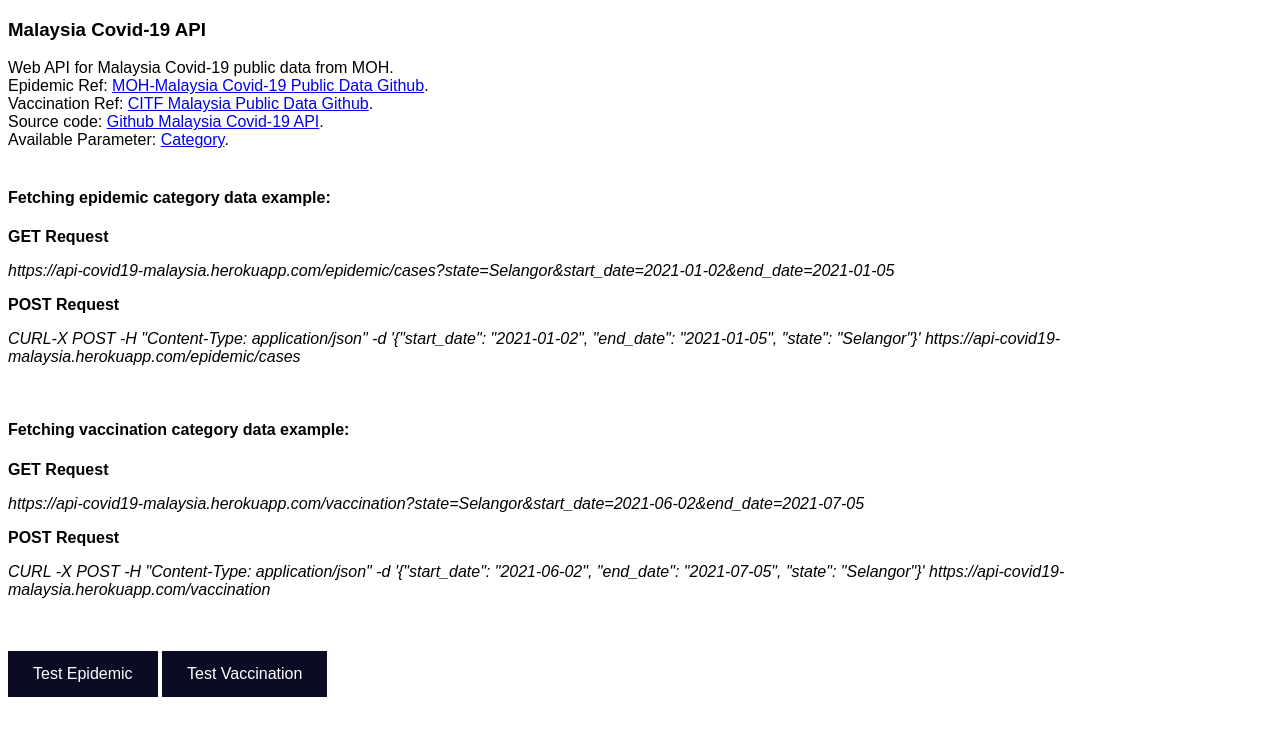
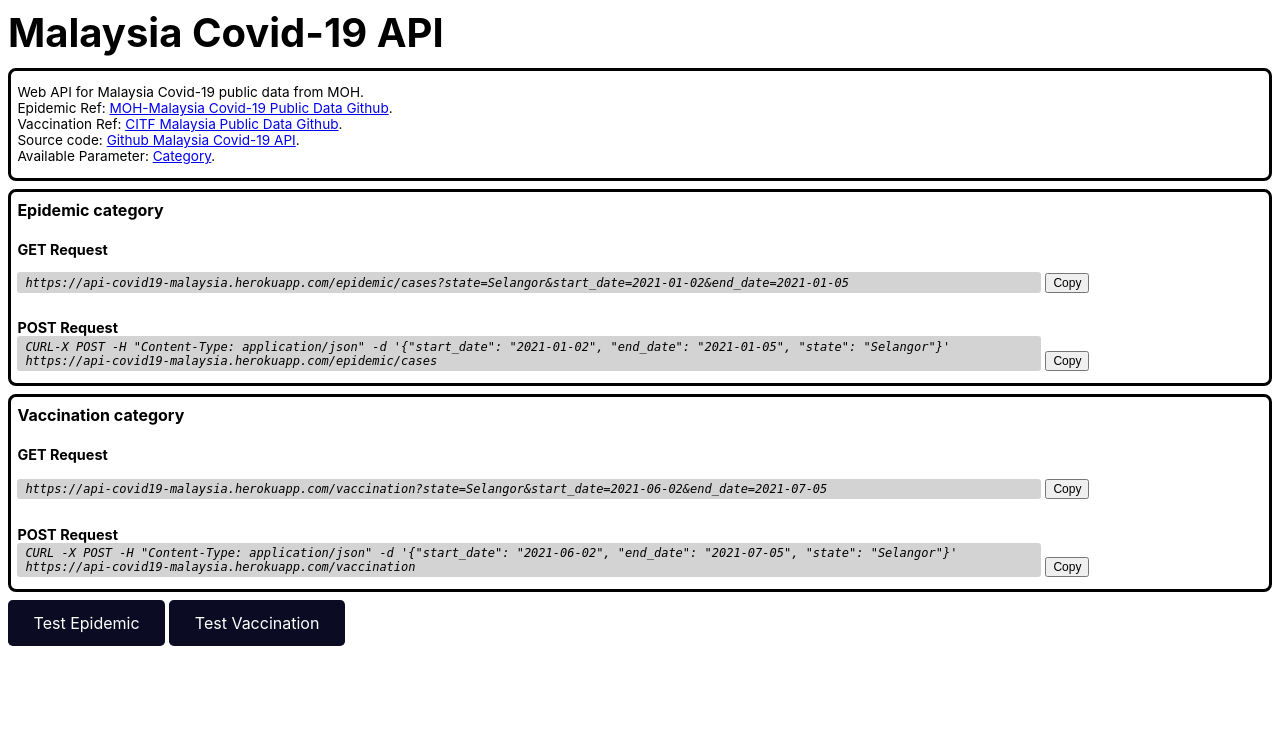
Before and after one commit to afiqharith/api-covid-malaysia, a Python web app: template assets/templates/index.html in a window 1280 px wide. Shown: the top 736 px of the page. Run offline with Jinja, Linux system fonts and the light colour scheme; the template is opened without the code that fills it, so the values that code supplies are empty.

Commit message:
feat: minor changes on ui

```diff
--- a/assets/api_epidemic.py
+++ b/assets/api_epidemic.py
@@ -17,6 +17,8 @@ def cases():
             results = helper.get_cases_malaysia()
         elif helper.client_query_state  != None:
             results = helper.get_cases_state()
+        elif helper.client_query_state  != None and helper.client_query_state.lower() == "all":
+            results = helper.get_cases_state_all()
         else:
             return jsonify({"status": "failed", "message": "unsupported query"})
 
--- /dev/null
+++ b/assets/static/copy_clipboard.js
@@ -0,0 +1,5 @@
+function copy_to_clipboard(element) {
+	var copied_text = document.getElementById(element);
+	navigator.clipboard.writeText(decodeURIComponent(copied_text.innerHTML));
+	alert('Copied!');
+}
--- a/assets/static/styles/style.css
+++ b/assets/static/styles/style.css
@@ -1,32 +1,146 @@
-#abutt:link,
-#abutt:visited {
+* {
+	box-sizing: border-box;
+}
+
+body {
+	/* background-color: black; */
+	/* margin: 0px; */
+}
+
+.h1_header {
+	right: 0vw;
+	margin-top: 0.2vh;
+	font-size: 5vmin;
+	font-family: -apple-system, BlinkMacSystemFont, 'Segoe UI', Roboto, Oxygen,
+		Ubuntu, Cantarell, 'Open Sans', 'Helvetica Neue', sans-serif;
+}
+
+.div_top {
+	font-family: -apple-system, BlinkMacSystemFont, 'Segoe UI', Roboto, Oxygen,
+		Ubuntu, Cantarell, 'Open Sans', 'Helvetica Neue', sans-serif;
+	font-size: 1.7vmin;
+	margin-top: -2vh;
+	margin-bottom: 1vh;
+	border: solid;
+	border-radius: 1vmin;
+	padding-left: 0.5vw;
+}
+
+.div_middle_upper {
+	border: solid;
+	border-radius: 1vmin;
+	padding-left: 0.5vw;
+	margin-top: 1vh;
+	margin-bottom: 1vh;
+}
+
+.div_middle_lower {
+	border: solid;
+	border-radius: 1vmin;
+	padding-left: 0.5vw;
+	margin-top: 1vh;
+	margin-bottom: 1vh;
+}
+
+.div_bottom {
+}
+
+.h4_header {
+	margin-top: 1vh;
+	font-size: 2vmin;
+	font-family: -apple-system, BlinkMacSystemFont, 'Segoe UI', Roboto, Oxygen,
+		Ubuntu, Cantarell, 'Open Sans', 'Helvetica Neue', sans-serif;
+}
+
+.p_title {
+	font-family: -apple-system, BlinkMacSystemFont, 'Segoe UI', Roboto, Oxygen,
+		Ubuntu, Cantarell, 'Open Sans', 'Helvetica Neue', sans-serif;
+	font-weight: bolder;
+	font-size: 1.8vmin;
+}
+
+.p_request {
+	font-size: 1.5vmin;
+	font-family: monospace;
+	font-style: italic;
+	background-color: lightgray;
+	/* height: 2.5vh; */
+	width: 80vw;
+	border-radius: 0.4vmin;
+	padding-top: 0.4vmin;
+	padding-bottom: 00.4vmin;
+	padding-left: 1vmin;
+	display: inline-block;
+	margin-top: -2vh;
+}
+
+.button_copy {
+	width: 3vw 3vmax;
+	height: 2.5vh 2.5vmax;
+	font-size: 1.5vmin;
+	display: inline-block;
+	cursor: pointer;
+}
+
+.button_font {
+	font-family: -apple-system, BlinkMacSystemFont, 'Segoe UI', Roboto, Oxygen,
+		Ubuntu, Cantarell, 'Open Sans', 'Helvetica Neue', sans-serif;
+}
+
+.button:link,
+.button:visited {
+	width: 3vw 3vmax;
+	height: 2.5vh 2.5vmax;
 	background-color: #0b0c24;
 	color: white;
-	padding: 14px 25px;
+	/* padding: 14px 25px; */
+	padding: 1vmax 2vmax;
 	text-align: center;
 	text-decoration: none;
 	display: inline-block;
+	border-radius: 0.6vmin;
 }
 
-#abutt:hover,
-#abutt:active {
-	background-color: rgb(245, 248, 32);
+.button:hover,
+.button:active {
+	background-color: lightgrey;
 	color: black;
 }
 
-p {
-	font-family: Arial, Helvetica, sans-serif;
+.tooltip {
+	position: relative;
+	display: inline-block;
 }
 
-a {
-	font-family: Arial, Helvetica, sans-serif;
+.tooltip .tooltiptext {
+	visibility: hidden;
+	width: 140px;
+	background-color: #555;
+	color: #fff;
+	text-align: center;
+	border-radius: 6px;
+	padding: 5px;
+	position: absolute;
+	z-index: 1;
+	bottom: 150%;
+	left: 50%;
+	margin-left: -75px;
+	opacity: 0;
+	transition: opacity 0.3s;
 }
 
-h1,
-h2,
-h3,
-h4,
-h5,
-h6 {
-	font-family: Arial, Helvetica, sans-serif;
+.tooltip .tooltiptext::after {
+	content: '';
+	position: absolute;
+	top: 100%;
+	left: 50%;
+	margin-left: -5px;
+	border-width: 5px;
+	border-style: solid;
+	border-color: #555 transparent transparent transparent;
 }
+
+.tooltip:hover .tooltiptext {
+	visibility: visible;
+	opacity: 1;
+}
--- a/assets/templates/index.html
+++ b/assets/templates/index.html
@@ -3,29 +3,43 @@
 {% endblock %}
 
 {% block content %}
-<h3>Malaysia Covid-19 API</h3>
-<p>
-	Web API for Malaysia Covid-19 public data from MOH. <br>
+<h1 class="h1_header">Malaysia Covid-19 API</h1>
+
+<div class="div_top">
+    <p>Web API for Malaysia Covid-19 public data from MOH.</br>
     Epidemic Ref: <a href="https://github.com/MoH-Malaysia/covid19-public">MOH-Malaysia Covid-19 Public Data Github</a>.</br>
     Vaccination Ref: <a href="https://github.com/CITF-Malaysia/citf-public">CITF Malaysia Public Data Github</a>.</br>
     Source code: <a href="https://github.com/afiqharith/malaysia_covid19_api">Github Malaysia Covid-19 API</a>.</br>
-    Available Parameter: <a href="{{ url_for('api_category.category')}}" target="_blank">Category</a>.</br></br>
-</p>
+    Available Parameter: <a href="{{ url_for('api_category.category')}}" target="_blank">Category</a>.
+    </p>
+</div>
 
-    <h4>Fetching epidemic category data example:</h4>
-    <p><b>GET Request</b></p>
-    <p><i>https://api-covid19-malaysia.herokuapp.com/epidemic/cases?state=Selangor&start_date=2021-01-02&end_date=2021-01-05</i></p>
+<div class="div_middle_upper">
+    <h4 class="h4_header">Epidemic category</h4>
+    <p class="p_title">GET Request</p>
+    <p class="p_request" id="get_req_epidemic">https://api-covid19-malaysia.herokuapp.com/epidemic/cases?state=Selangor&start_date=2021-01-02&end_date=2021-01-05</p>
+    <button class="button_copy" onclick="copy_to_clipboard('get_req_epidemic')">Copy</button>
 
-    <p><b>POST Request</b></p>
-    <p><i>CURL-X POST -H "Content-Type: application/json" -d '{"start_date": "2021-01-02", "end_date": "2021-01-05", "state": "Selangor"}' https://api-covid19-malaysia.herokuapp.com/epidemic/cases</i></p></br>
+    <p class="p_title">POST Request</p>
+    <p class="p_request" id="post_req_epidemic">CURL-X POST -H "Content-Type: application/json" -d '{"start_date": "2021-01-02", "end_date": "2021-01-05", "state": "Selangor"}' https://api-covid19-malaysia.herokuapp.com/epidemic/cases</p>
+    <button class="button_copy" onclick="copy_to_clipboard('post_req_epidemic')">Copy</button>
+</div>
 
-    <h4>Fetching vaccination category data example:</h4>
-    <p><b>GET Request</b><p>
-    <p><i>https://api-covid19-malaysia.herokuapp.com/vaccination?state=Selangor&start_date=2021-06-02&end_date=2021-07-05</i></p>
+<div class="div_middle_lower">
+    <h4 class="h4_header">Vaccination category</h4>
+    <p class="p_title">GET Request<p>
+    <p class="p_request" id="get_req_vaccination">https://api-covid19-malaysia.herokuapp.com/vaccination?state=Selangor&start_date=2021-06-02&end_date=2021-07-05</p>
+    <button class="button_copy" onclick="copy_to_clipboard('get_req_vaccination')">Copy</button>
 
-    <p><b>POST Request</b></p>
-    <p><i>CURL -X POST -H "Content-Type: application/json" -d '{"start_date": "2021-06-02", "end_date": "2021-07-05", "state": "Selangor"}'  https://api-covid19-malaysia.herokuapp.com/vaccination</i><p></br>
-    <br><a id="abutt" href="{{ url_for('api_epidemic.cases', state='Selangor',start_date='2021-01-02',end_date='2021-01-05') }}" target="_blank">Test Epidemic</a>
-    <a id="abutt" href="{{ url_for('api_vaccination.vaccination', state='Selangor',start_date='2021-06-02',end_date='2021-07-05') }}" target="_blank">Test Vaccination</a>
+    <p class="p_title">POST Request</p>
+    <p class="p_request" id="post_req_vaccination">CURL -X POST -H "Content-Type: application/json" -d '{"start_date": "2021-06-02", "end_date": "2021-07-05", "state": "Selangor"}'  https://api-covid19-malaysia.herokuapp.com/vaccination</p>
+    <button class="button_copy" onclick="copy_to_clipboard('post_req_vaccination')">Copy</button>
+</div>
 
+<div class="div_bottom">
+    <a class="button button_font" href="{{ url_for('api_epidemic.cases', state='Selangor',start_date='2021-01-02',end_date='2021-01-05') }}" target="_blank">Test Epidemic</a>
+    <a class="button button_font" href="{{ url_for('api_vaccination.vaccination', state='Selangor',start_date='2021-06-02',end_date='2021-07-05') }}" target="_blank">Test Vaccination</a>
+</div>
+
+<script type="text/javascript" src="{{ url_for('static', filename='copy_clipboard.js') }}"></script>
 {% endblock %}
```
Also changed, not shown: assets/data/state.json (added, +20 -0 lines), assets/utils/data_processor.py (+42 -0 lines), assets/views.py (+0 -17 lines).
